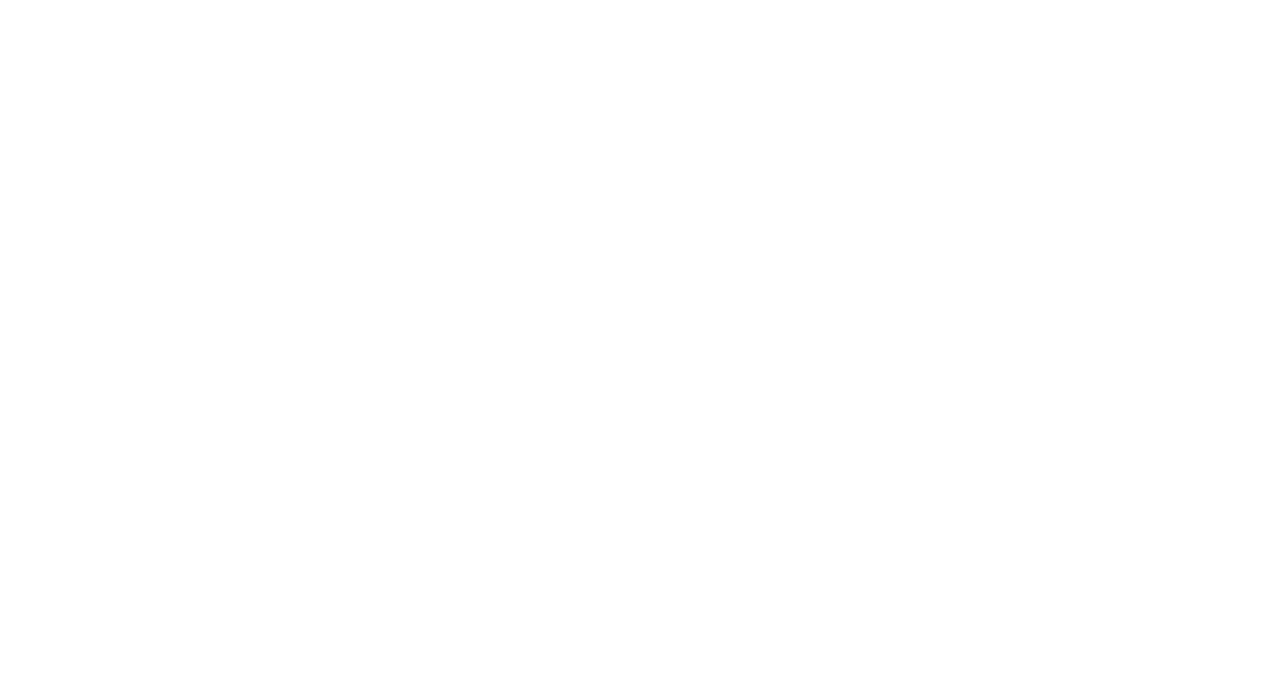
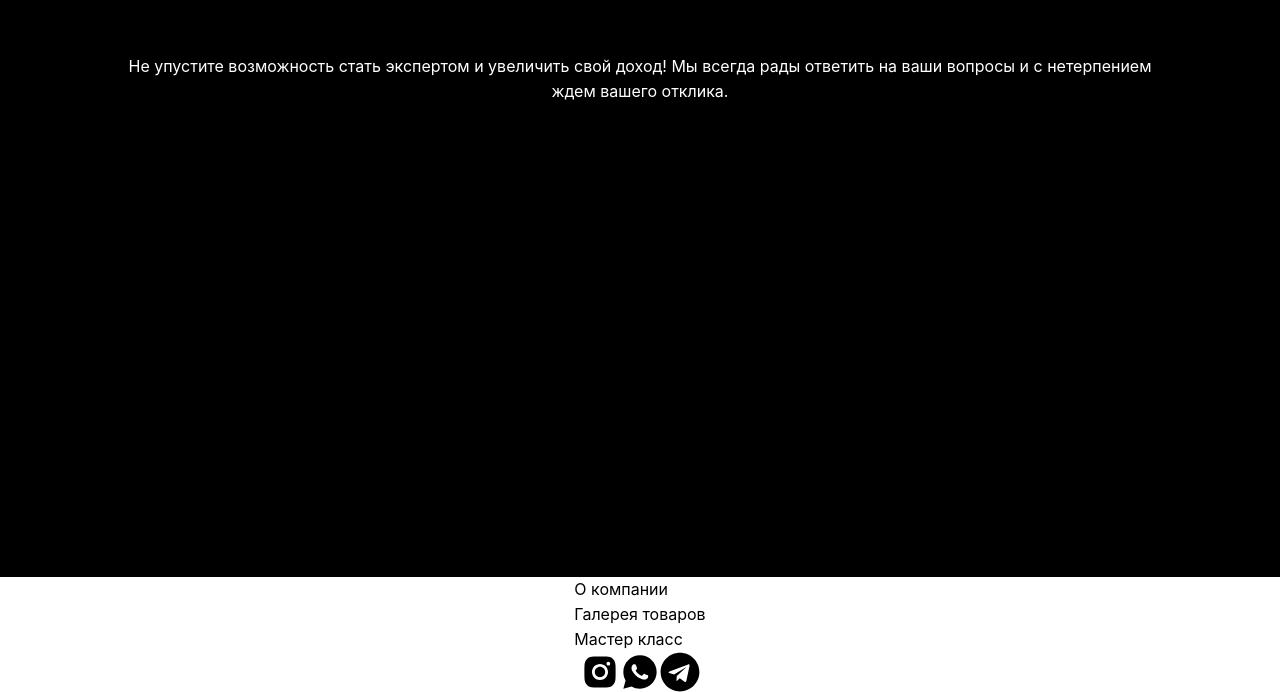
Before and after one commit to MSLadanov/bon-and-co, a React (Vite) app: page /main in a window 1280 px wide. Shown: the part 7586-8278 px from the top of the page. Before the commit the page ends 7191 px from the top, so only its background shows below. Built offline with nearby package versions, Linux system fonts and the light colour scheme.

Commit message:
chore: :construction: creating footer

```diff
--- a/package.json
+++ b/package.json
@@ -21,6 +21,7 @@
     "react": "^19.1.0",
     "react-dom": "^19.1.0",
     "react-fast-marquee": "^1.6.5",
+    "react-icons": "^5.5.0",
     "react-router": "^7.6.2",
     "sass": "^1.89.1"
   },
--- a/src/components/Advantages/Advantages.tsx
+++ b/src/components/Advantages/Advantages.tsx
@@ -7,6 +7,7 @@ import advantages3 from "@assets/Advantages/advantages3.png";
 import { CollapseBox } from "@ui/CollapseBox";
 import { Button } from "@ui/Button";
 import Marquee from "react-fast-marquee";
+import { Blockquote } from "../Blockquote/Blockquote";
 import "./style.scss";
 
 export const Advantages = (): ReactElement => {
@@ -70,8 +71,14 @@ export const Advantages = (): ReactElement => {
       </ul>
       <Button>Записаться на мастер-класс</Button>
       <Marquee>
-         ✦ 15 000 рублей вместо 25 000 рублей ✦ Цена действует при записи в течение 2 дней с момента получения письма.
+        ✦ 15 000 рублей вместо 25 000 рублей ✦ Цена действует при записи в
+        течение 2 дней с момента получения письма.
       </Marquee>
+      <Blockquote>
+        Не упустите возможность стать экспертом и увеличить свой доход! Мы
+        всегда рады ответить на ваши вопросы и с нетерпением ждем вашего
+        отклика.
+      </Blockquote>
     </Flex>
   );
 };
--- a/src/components/Footer/Footer.tsx
+++ b/src/components/Footer/Footer.tsx
@@ -1,5 +1,44 @@
 import { ReactElement } from "react";
+import { AiFillInstagram } from "react-icons/ai";
+import { RiWhatsappFill } from "react-icons/ri";
+import { FaTelegram } from "react-icons/fa";
+import { Flex } from "@ui/Flex";
+import { NavLink } from "react-router";
+import { ROUTES } from "@routes/constants";
+import "./style.scss";
 
 export const Footer = (): ReactElement => {
-  return <footer>Footer</footer>;
+  return (
+    <footer>
+      <Flex
+        className="footer-nav"
+        justifyContent="center"
+        flexDirection="column"
+        alignItems="align-center"
+      >
+        <nav>
+          <ul>
+            <li>
+              <NavLink to={ROUTES.ABOUT}>О компании</NavLink>
+            </li>
+            <li>
+              <NavLink to={ROUTES.GALLERY}>Галерея товаров</NavLink>
+            </li>
+            <li>
+              <NavLink to={ROUTES.MAIN}>Мастер класс</NavLink>
+            </li>
+          </ul>
+        </nav>
+        <Flex
+          className="footer-links"
+          justifyContent="center"
+          alignItems="align-center"
+        >
+          <AiFillInstagram size={"2.5em"} />
+          <RiWhatsappFill size={"2.5em"} />
+          <FaTelegram size={"2.5em"} />
+        </Flex>
+      </Flex>
+    </footer>
+  );
 };
--- /dev/null
+++ b/src/components/Footer/style.scss
@@ -0,0 +1,20 @@
+footer {
+  .footer {
+    &-nav {
+      nav {
+        ul {
+          list-style-type: none;
+          li {
+            a {
+              color: black;
+              text-decoration: none;
+            }
+          }
+        }
+      }
+    }
+    &-links {
+      width: 100%;
+    }
+  }
+}
```
Also changed, not shown: 1 other file (tests, documents, lock files or other folders).
